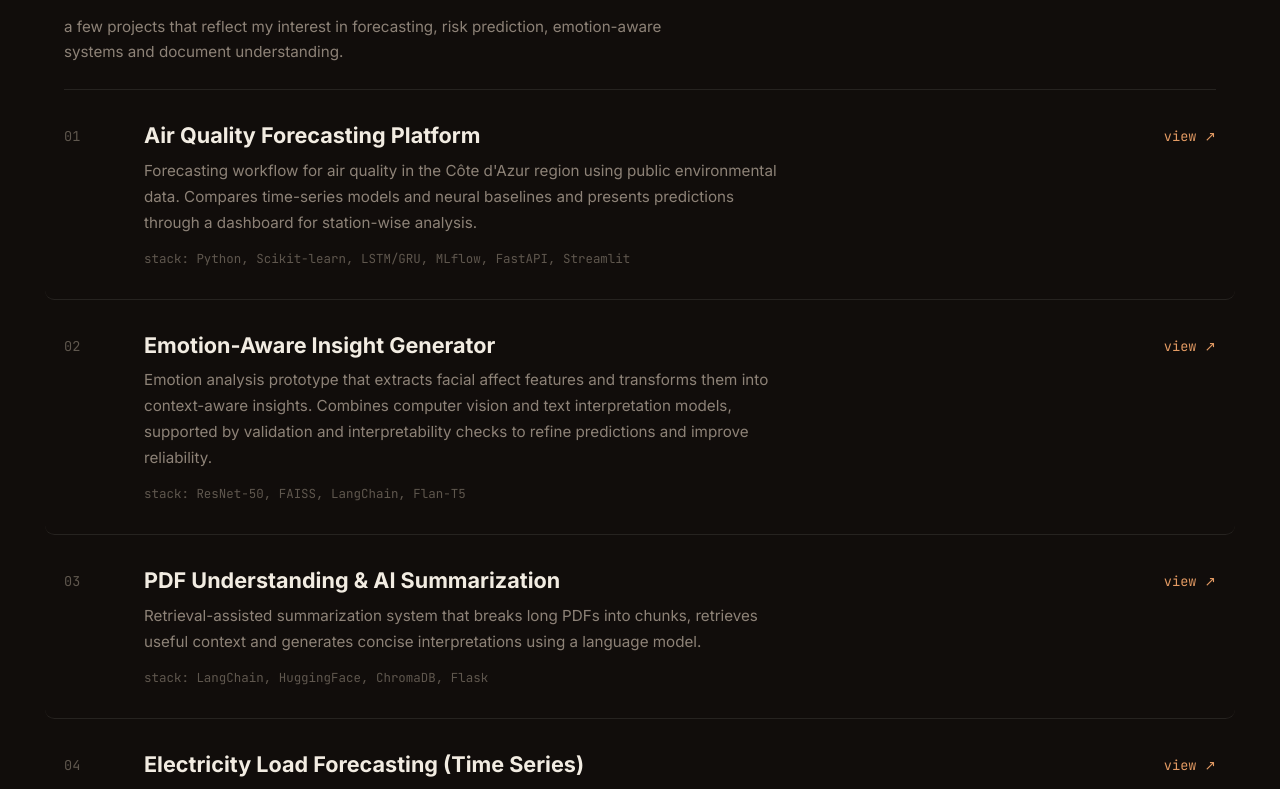
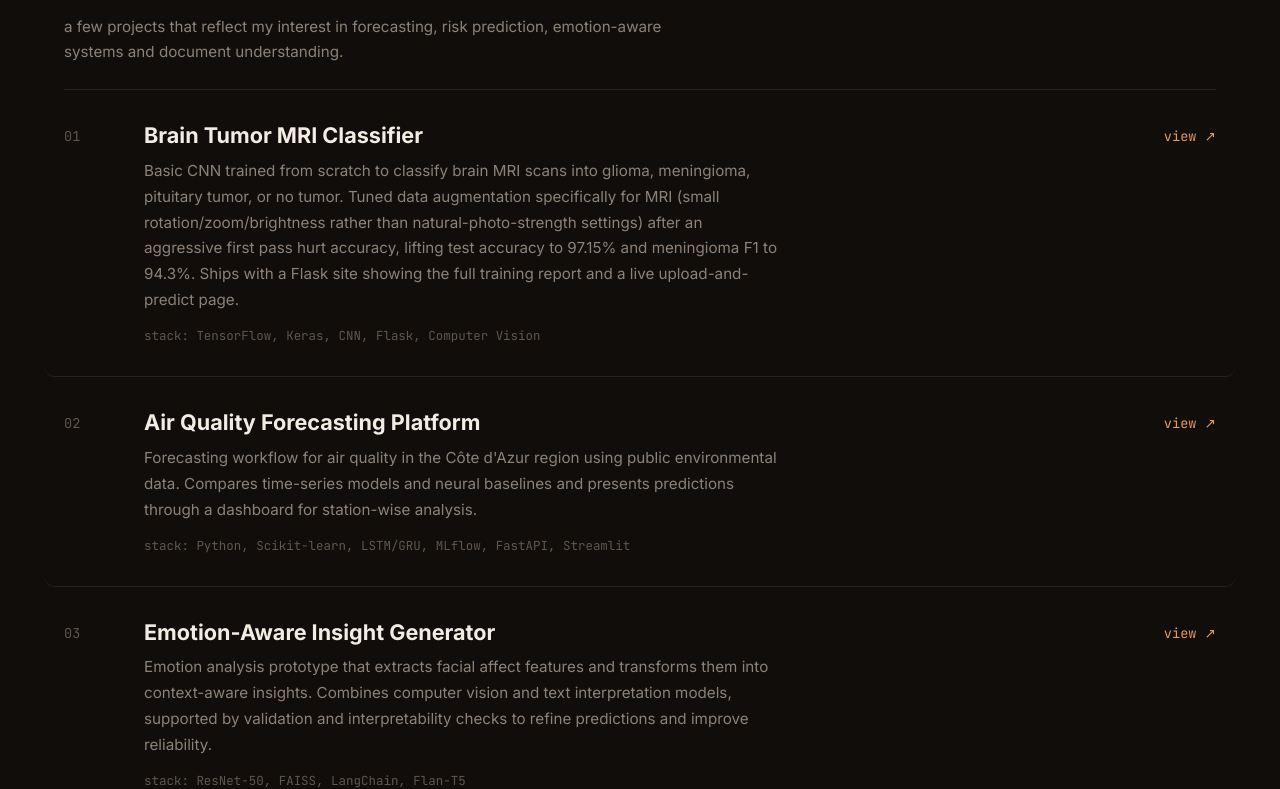
Before and after one commit to JayaSaiKishore7/JayaSaiKishore7.github.io, a React (Vite) app: page / in a window 1280 px wide. Shown: the part 972-1761 px from the top of the page. Built offline with nearby package versions, Linux system fonts and the light colour scheme.

Commit message:
Add Brain Tumor MRI Classifier to work section

```diff
--- a/src/data/projects.js
+++ b/src/data/projects.js
@@ -1,4 +1,11 @@
 export const projects = [
+  {
+    title: "Brain Tumor MRI Classifier",
+    description:
+      "Basic CNN trained from scratch to classify brain MRI scans into glioma, meningioma, pituitary tumor, or no tumor. Tuned data augmentation specifically for MRI (small rotation/zoom/brightness rather than natural-photo-strength settings) after an aggressive first pass hurt accuracy, lifting test accuracy to 97.15% and meningioma F1 to 94.3%. Ships with a Flask site showing the full training report and a live upload-and-predict page.",
+    tags: ["TensorFlow", "Keras", "CNN", "Flask", "Computer Vision"],
+    link: "https://github.com/JayaSaiKishore7/brain-tumor-classifier",
+  },
   {
     title: "Air Quality Forecasting Platform",
     description:
```
